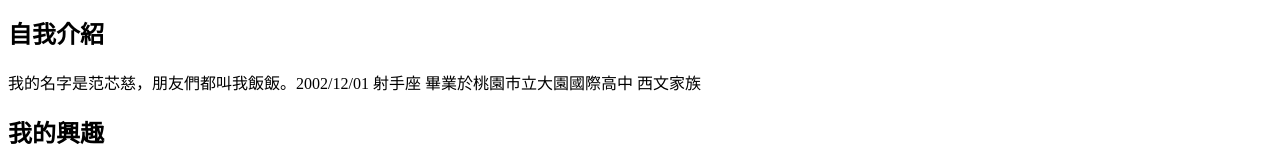
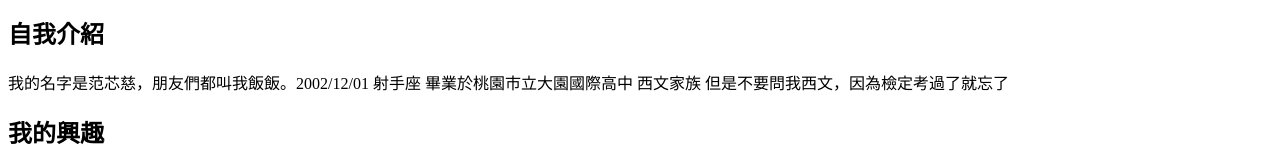
Before and after one commit to Amandafanfan/web, a plain HTML site: page index.htm in a window 1280 px wide. Shown: the part 317-477 px from the top of the page. Drawn offline with Linux system fonts and the light colour scheme.

Commit message:
Update index.htm

```diff
--- a/index.htm
+++ b/index.htm
@@ -8,7 +8,7 @@
      <img src="https://scontent.ftpe8-1.fna.fbcdn.net/v/t1.15752-9/244365728_307984783991411_1754329437448583746_n.jpg?_nc_cat=105&ccb=1-5&_nc_sid=ae9488&_nc_ohc=Jyk2o25DzeYAX9Qme8S&_nc_ht=scontent.ftpe8-1.fna&oh=ccf56cf7a1ac4ffc61377ead65393164&oe=6185C4F6" alt="網站設計的LOGO"></img>
      <h2>自我介紹</h2>
 
-     <p>我的名字是范芯慈，朋友們都叫我飯飯。2002/12/01 射手座 畢業於桃園市立大園國際高中 西文家族</p>
+     <p>我的名字是范芯慈，朋友們都叫我飯飯。2002/12/01 射手座 畢業於桃園市立大園國際高中 西文家族 但是不要問我西文，因為檢定考過了就忘了</p>
 
      <h2>我的興趣</h2>
      <img src="https://img6.yna.co.kr/etc/inner/EN/2020/04/09/AEN20200409005100315_02_i_P4.jpg" alt="網站設計的LOGO"></img>
@@ -23,7 +23,7 @@
 
      <h2>我的家鄉</h2>
 
-     我是桃園中壢人，來中壢可以去新光影城、Xpark、華泰名品城、IKEA桃園館(高鐵一下就到了全都在附近)，大江購物中心和最近剛開的環球商場，捷運A19下車就到了，好買好逛！除此之外，桃園中壢還有保留完整的復古懷舊景點馬祖新村，但我覺得很無聊，只是復古真的蠻好拍。晚上可以去中壢兩大夜市中壢夜市、中原夜市。不要去青塘園生態公園，只有草和湖一些拍照用的東西
+     我是桃園中壢人，來中壢可以去新光影城、Xpark、華泰名品城、IKEA桃園館(高鐵一下就到了全都在附近，走遠一點有藏壽司)，大江購物中心和最近剛開的環球商場，捷運A19下車就到了，好買好逛！除此之外，桃園中壢還有保留完整的復古懷舊景點馬祖新村，但我覺得很無聊，只是復古真的蠻好拍。晚上可以去中壢兩大夜市中壢夜市、中原夜市。不要去青塘園生態公園，只有草和湖一些拍照用的東西
 
     </body>
  </html>
```
